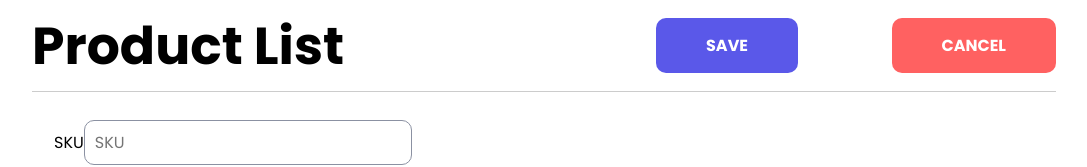
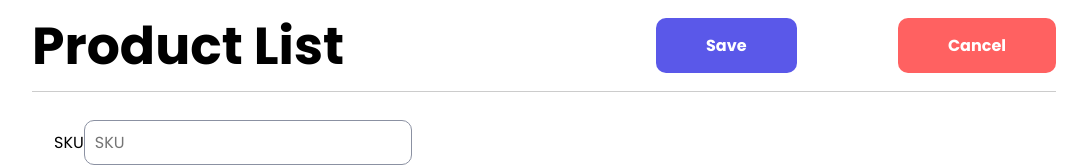
Before and after one commit to AminMusah/scandiwebtest, a React (Vite) app: page /addproduct in a window 1280 px wide. Shown: the top 167 px of the page, without its empty margins (96-1183 px from the left). Built offline with nearby package versions, Linux system fonts and the light colour scheme; no server answers.

Commit message:
change text to lowercase

```diff
--- a/src/components/Header.jsx
+++ b/src/components/Header.jsx
@@ -35,10 +35,10 @@ function Header() {
               {url === "/addproduct" ? (
                 <>
                   <button className="btn" onClick={create}>
-                    SAVE
+                    Save
                   </button>{" "}
                   <Link className="btn secondary-btn" to="/">
-                    CANCEL
+                    Cancel
                   </Link>
                 </>
               ) : null}
```
